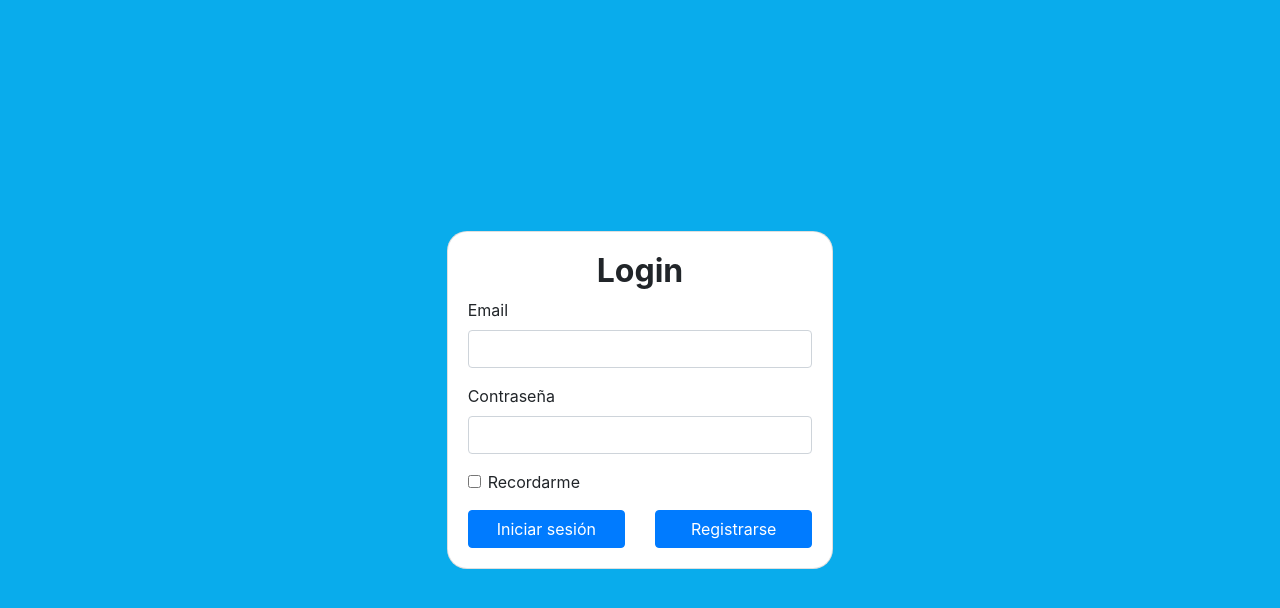
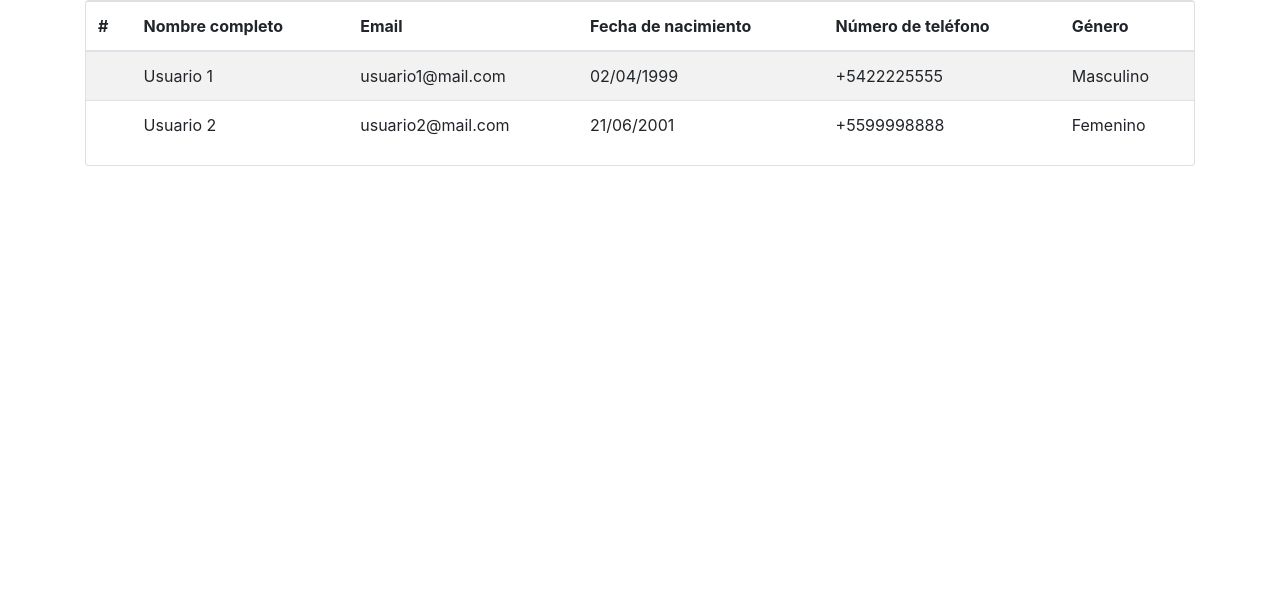
Before and after one commit to Lleoz/proyectoLogin, an Angular app: page /list in a window 1280 px wide. Before the commit this address led to /login. Shown: the top 608 px of the page. Built offline with nearby package versions, Linux system fonts and the light colour scheme.

Commit message:
Primer version de la lista de usuarios.

```diff
--- a/package.json
+++ b/package.json
@@ -16,15 +16,14 @@
     "@angular/compiler": "~9.1.7",
     "@angular/core": "~9.1.7",
     "@angular/forms": "~9.1.7",
+    "@angular/localize": "~9.1.7",
     "@angular/platform-browser": "~9.1.7",
     "@angular/platform-browser-dynamic": "~9.1.7",
     "@angular/router": "~9.1.7",
-
+    "@ng-bootstrap/ng-bootstrap": "^6.1.0",
     "bootstrap": "^4.5.0",
-
     "express": "^4.17.1",
     "path": "^0.12.7",
-
     "rxjs": "~6.5.4",
     "tslib": "^1.10.0",
     "zone.js": "~0.10.2"
--- a/src/app/app-routing.module.ts
+++ b/src/app/app-routing.module.ts
@@ -2,6 +2,7 @@ import { NgModule } from '@angular/core';
 import { Routes, RouterModule } from '@angular/router';
 import { LoginComponent } from './pages/login/login.component';
 import { RegistrationComponent } from './pages/registration/registration.component';
+import { ListarUsuariosComponent } from './pages/listar-usuarios/listar-usuarios.component';
 
 
 const routes: Routes = [
@@ -13,6 +14,10 @@ const routes: Routes = [
     path: 'register',
     component: RegistrationComponent
   },
+  {
+    path: 'list',
+    component: ListarUsuariosComponent
+  },
   { path: '**', redirectTo: '/login', pathMatch: 'full'}
 ];
 
--- /dev/null
+++ b/src/app/models/user.model.ts
@@ -0,0 +1,19 @@
+export enum TypeGenero {
+    Hombre = 1,
+    Mujer = 2
+}
+/*
+    •    Nombre completo
+    •    Email
+    •    Fecha de nacimiento
+    •    Número de teléfono mínimo 10 dígitos
+    •    Hombre o mujer
+*/
+export interface User {
+    id: number;
+    nombreCompleto: string;
+    email: string;
+    fechaDeNacimiento: Date;
+    telefono: string; // Mínimo 10 dígitos
+    genero: TypeGenero;
+}
--- a/src/app/pages/listar-usuarios/listar-usuarios.component.html
+++ b/src/app/pages/listar-usuarios/listar-usuarios.component.html
@@ -1 +1,53 @@
-<p>listar-usuarios works!</p>
+<div class="container">
+    <div class="row">
+        <div class="col-md-12">
+            <div class="card">
+
+                <table class="table table-striped">
+                    <thead>
+                        <tr>
+                            <th scope="col">#</th>
+                            <th scope="col" sortable="nombreCompleto">Nombre completo</th>
+                            <th scope="col" sortable="email">Email</th>
+                            <th scope="col" sortable="fechaDeNacimiento">Fecha de nacimiento</th>
+                            <th scope="col" sortable="telefono">Número de teléfono</th>
+                            <th scope="col" sortable="genero">Género</th>
+                        </tr>
+                    </thead>
+                    <tbody>
+                        <tr *ngFor="let user of users">
+                            <th scope="row">{{ user.Id }}</th>
+                            <td>
+                                <ngb-highlight [result]="user.nombreCompleto"></ngb-highlight>
+                            </td>
+                            <td>
+                                <ngb-highlight [result]="user.email"></ngb-highlight>
+                            </td>
+                            <td>
+                                <ngb-highlight [result]="user.fechaDeNacimiento | date: 'dd/MM/yyyy'"></ngb-highlight>
+                            </td>
+                            <td>
+                                <ngb-highlight [result]="user.telefono"></ngb-highlight>
+                            </td>
+                            <td>
+                                <ngb-highlight [result]="user.genero | genero"></ngb-highlight>
+                            </td>
+                        </tr>
+                    </tbody>
+                </table>
+
+                <!-- <div class="d-flex justify-content-between p-2">
+                    <ngb-pagination [collectionSize]="(total$ | async)!" [(page)]="service.page" [pageSize]="service.pageSize">
+                    </ngb-pagination>
+
+                    <select class="custom-select" style="width: auto" name="pageSize" [(ngModel)]="service.pageSize">
+                      <option [ngValue]="2">2 items per page</option>
+                      <option [ngValue]="4">4 items per page</option>
+                      <option [ngValue]="6">6 items per page</option>
+                    </select>
+                </div> -->
+
+            </div>
+        </div>
+    </div>
+</div>
--- a/src/app/pages/listar-usuarios/listar-usuarios.component.ts
+++ b/src/app/pages/listar-usuarios/listar-usuarios.component.ts
@@ -1,4 +1,5 @@
 import { Component, OnInit } from '@angular/core';
+import { User, TypeGenero } from 'src/app/models/user.model';
 
 @Component({
   selector: 'app-listar-usuarios',
@@ -7,6 +8,23 @@ import { Component, OnInit } from '@angular/core';
 })
 export class ListarUsuariosComponent implements OnInit {
 
+  users: User[] = [{
+    id: 1,
+    nombreCompleto: 'Usuario 1',
+    email: 'usuario1@mail.com',
+    fechaDeNacimiento: new Date(1999, 3, 2),
+    telefono: '+5422225555',
+    genero: TypeGenero.Hombre
+  },
+  {
+    id: 2,
+    nombreCompleto: 'Usuario 2',
+    email: 'usuario2@mail.com',
+    fechaDeNacimiento: new Date(2001, 5, 21),
+    telefono: '+5599998888',
+    genero: TypeGenero.Mujer
+  }];
+
   constructor() { }
 
   ngOnInit(): void {
--- /dev/null
+++ b/src/app/pipes/genero.pipe.ts
@@ -0,0 +1,20 @@
+import { Pipe, PipeTransform } from '@angular/core';
+
+@Pipe({
+  name: 'genero'
+})
+export class GeneroPipe implements PipeTransform {
+
+  transform(value: unknown, ...args: unknown[]): unknown {
+    if (value === 1) {
+      return 'Masculino';
+    }
+
+    if (value === 2) {
+      return 'Femenino';
+    }
+
+    return 'n/c';
+  }
+
+}
--- a/src/polyfills.ts
+++ b/src/polyfills.ts
@@ -1,3 +1,7 @@
+/***************************************************************************************************
+ * Load `$localize` onto the global scope - used if i18n tags appear in Angular templates.
+ */
+import '@angular/localize/init';
 /**
  * This file includes polyfills needed by Angular and is loaded before the app.
  * You can add your own extra polyfills to this file.
```
Also changed, not shown: src/app/app.module.ts (+8 -3 lines), 1 other file (tests, documents, lock files or other folders).
